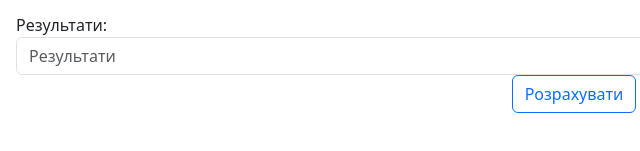
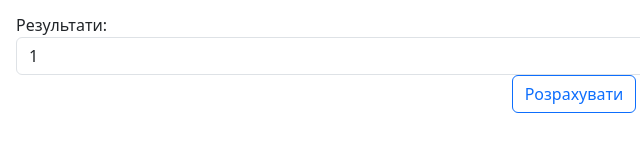
Before and after one commit to cameronhoff/polynomial-calculations, an Electron app: page components/degreeFactorization.html in a window 1280 px wide. Both pictures are taken after a click on the button "Розрахувати". Shown: the part 497-648 px from the top of the page, 66-706 px from the left. Drawn offline with Linux system fonts and the light colour scheme.

Commit message:
configured degreeFactor page

```diff
--- a/components/degreeFactorization.html
+++ b/components/degreeFactorization.html
@@ -74,10 +74,11 @@
                     </div>
                     <input type="text" class="form-control" id="factorization-result-input" placeholder="Результати">
                     <div class="d-flex justify-content-center">
-                        <button type="button" class="btn btn-outline-primary">Розрахувати</button>
+                        <button type="button" id="calc-df-btn" class="btn btn-outline-primary">Розрахувати</button>
                     </div>
                 </div>
             </div>
         </div>
+        <script src="../scripts/degreeFactor.js"></script>
     </body>
 </html>
--- /dev/null
+++ b/scripts/degreeFactor.js
@@ -0,0 +1,59 @@
+document.addEventListener('DOMContentLoaded', () => {
+    const calcDfBtn = document.querySelector('#calc-df-btn');
+
+    calcDfBtn.addEventListener('click', () => {
+        calculateFactorization();
+    })
+});
+
+function check(arr) {
+    const c = /[^01 ]/;
+    for (let i = 0; i < arr.length; i++) {
+        if (c.test(arr[i])) {
+        return false;
+        }
+    }
+    return true;
+}
+
+function calc_fstep(m1, m2) {
+    const m1_bin = parseInt(m1, 2);
+    const m2_bin = m2.split('').reverse().join('');
+    const res = [];
+    for (let i = 0; i < m2_bin.length; i++) {
+        const digit = parseInt(m2_bin[i], 2);
+        if (digit !== 0) {
+        res.push(m1_bin * digit * 2**i);
+        }
+    }
+    let x = 0;
+    for (let i = 0; i < res.length; i++) {
+        x ^= res[i];
+    }
+    return x.toString(2);
+}
+
+function calculateFactorization() {
+    const arr_pols = [
+        document.querySelector('#c1-input').value,
+        document.querySelector('#c2-input').value,
+        document.querySelector('#c3-input').value,
+        document.querySelector('#c4-input').value,
+        document.querySelector('#c5-input').value,
+        document.querySelector('#c6-input').value
+    ];
+    for (let i = 0; i < arr_pols.length; i++) {
+        if (arr_pols[i] === '' || parseInt(arr_pols[i], 2) === 0) {
+        arr_pols[i] = '1';
+        }
+    }
+    console.log(arr_pols);
+    if (check(arr_pols)) {
+        let f2 = calc_fstep(arr_pols[0], arr_pols[1]);
+        let f3 = calc_fstep(f2, arr_pols[2]);
+        let f4 = calc_fstep(f3, arr_pols[3]);
+        let f5 = calc_fstep(f4, arr_pols[4]);
+        let f6 = calc_fstep(f5, arr_pols[5]);
+        document.querySelector('#factorization-result-input').value = f6;
+    }
+}
```
Also changed, not shown: scripts/modularMult.js (+7 -7 lines).
